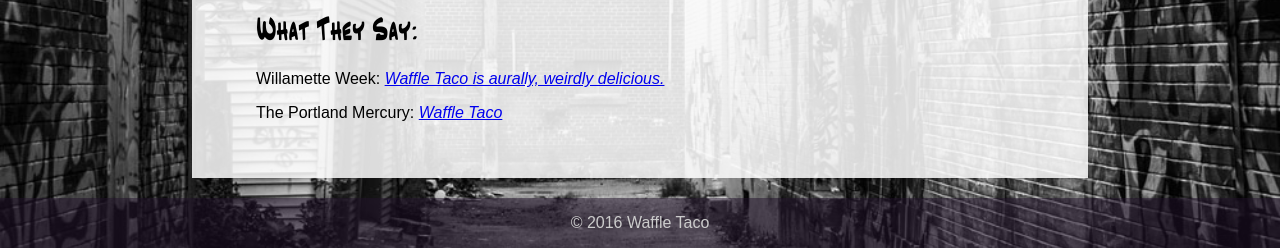
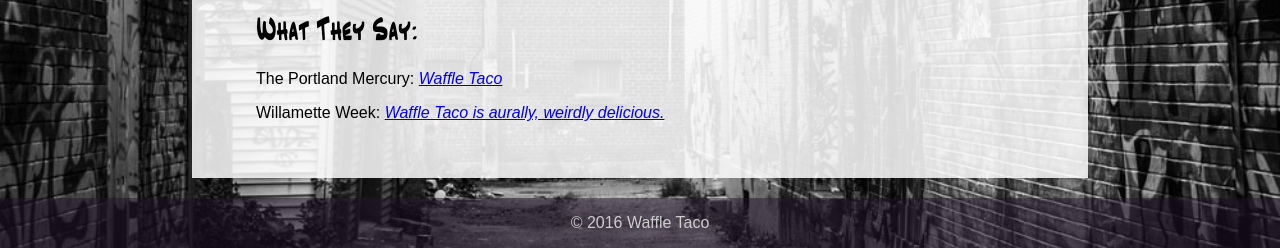
Before and after one commit to clodewerks/waffletacopdx, a plain HTML site: page index.html in a window 1280 px wide. Shown: the part 2128-2376 px from the top of the page. Drawn offline with Linux system fonts and the light colour scheme; a script that the page names is missing.

Commit message:
updating press link

```diff
--- a/index.html
+++ b/index.html
@@ -22,6 +22,7 @@
 				<a href="https://www.youtube.com/channel/UClTIgr8r_qAjWSOzdBFfirg" title="youtube"><i class="fa fa-youtube-play"></i></a>
 				<a href="https://play.spotify.com/artist/3eZuYqJfnbJcCUpM9fQa26"><i class="fa fa-spotify" title="spotify"></i></a>
 				<a href="https://soundcloud.com/waffle-taco" title="soundcloud"><i class="fa fa-soundcloud"></i></a>
+				<span class="fa-stack"><i class="fa fa-eraser fa-stack-1x"></i><i class="fa fa-eraser fa-rotate-180 fa-stack-1x"></i><i style="padding-left:0.4em;" class="fa fa-eraser fa-stack-1x"></i><i style="padding-right:0.4em;" class="fa fa-eraser fa-rotate-180 fa-stack-1x"></i></span>bc
 			</div>
 
 			<div id="content">
@@ -50,8 +51,9 @@
 				<iframe width="420" height="315" src="http://www.youtube.com/embed/1IYYm2b65jI?rel=0" frameborder="0" allowfullscreen></iframe>
 				</div>
 				<h2>What They Say:</h2>
+				<p>The Portland Mercury: <em><a href="http://www.portlandmercury.com/events/14607371/waffle-taco" rel="newwindow">Waffle Taco</a></em></p>
 				<p>Willamette Week: <em><a href="http://www.wweek.com/portland//event-143263-waffle_taco_fond_of_snakes_lithopedian_hellocitizen.html" rel="newwindow">Waffle Taco is aurally, weirdly delicious.</a></em></p>
-				<p>The Portland Mercury: <em><a href="http://www.portlandmercury.com/portland/waffle-taco/Event?oid=14417281" rel="newwindow">Waffle Taco</a></em></p>
+
 			</div>
 		</div>
 		<div id="footer">&#169; 2016 Waffle Taco</div>
```
